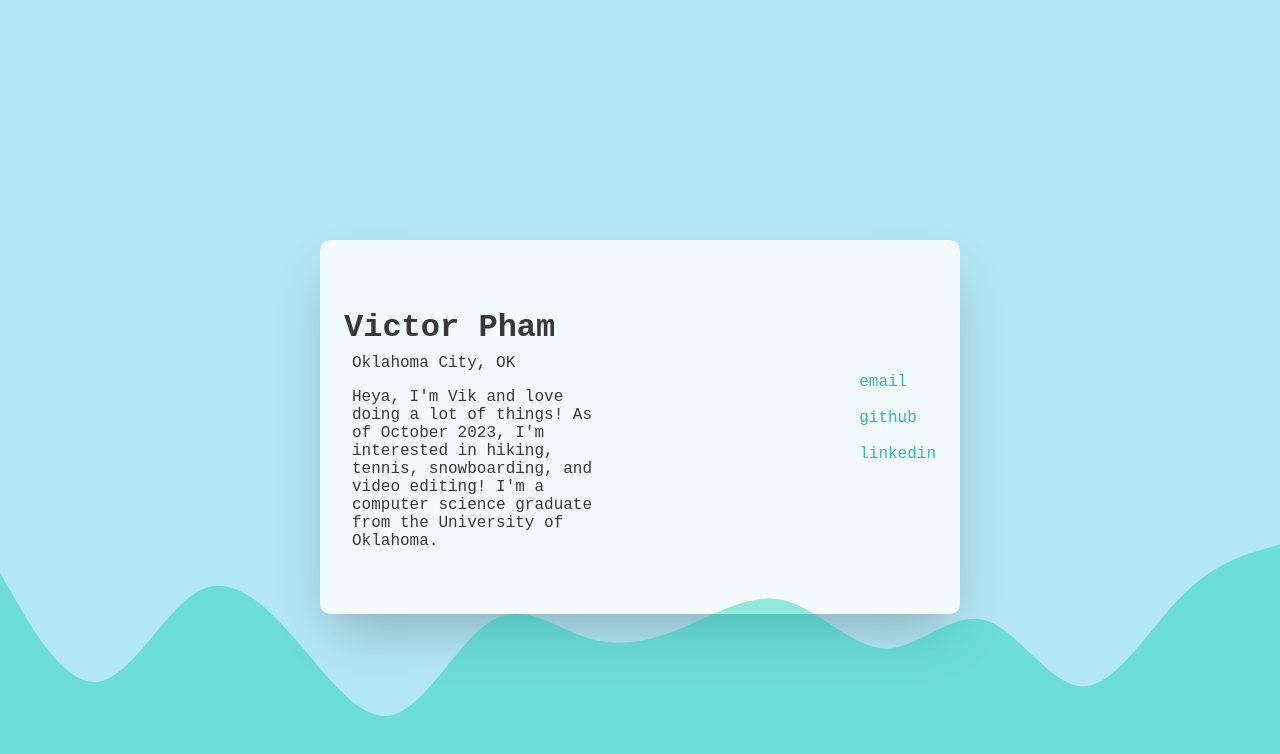
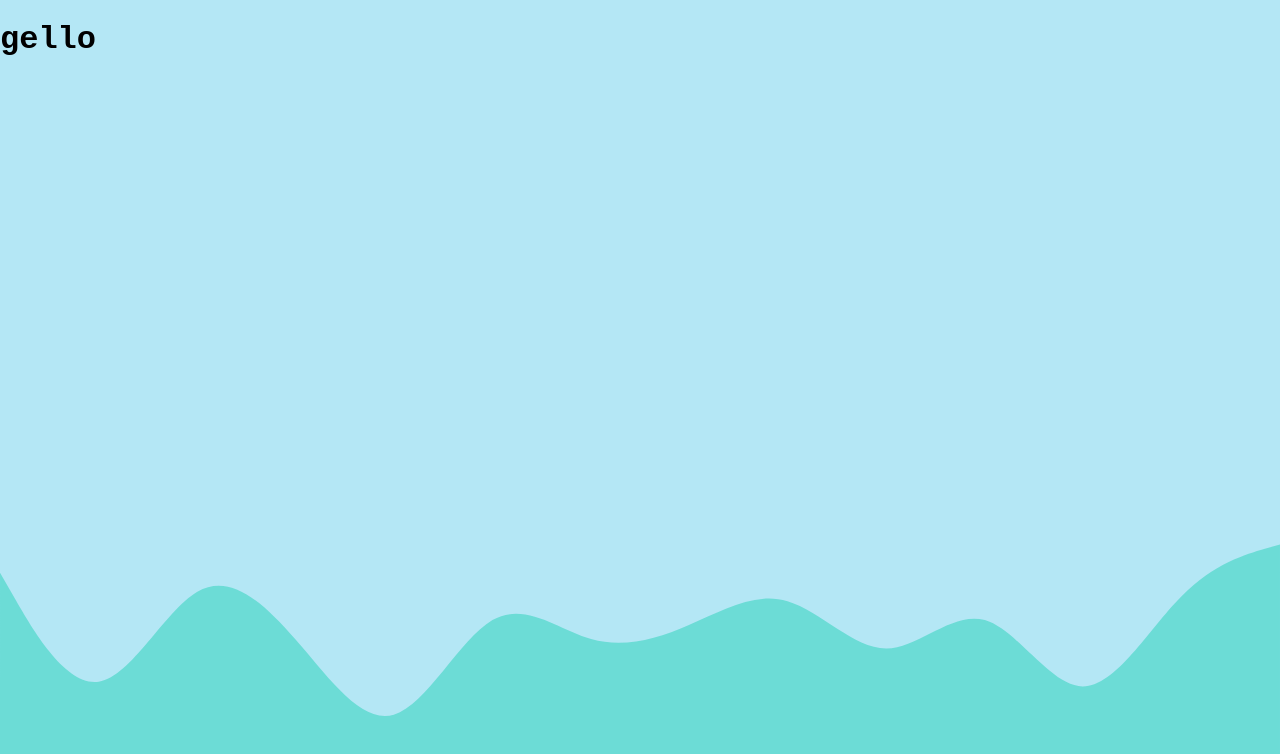
Before and after one commit to victorphams/viksite, a React (Create React App) app in the folder viksite-app/: page / in a window 1280 px wide. Shown: the top 754 px of the page. Built offline with nearby package versions, Linux system fonts and the light colour scheme.

Commit message:
Added Routes

```diff
--- a/viksite-app/src/App.css
+++ b/viksite-app/src/App.css
@@ -50,7 +50,7 @@ div {
 }
 
 .midsection {
-  padding-left: 15rem;
+  padding-left: 35rem;
 
 }
 
--- a/viksite-app/src/App.js
+++ b/viksite-app/src/App.js
@@ -2,19 +2,43 @@
 import waves from './waves.svg';
 import './App.css';
 import './index.css'
-import { BrowserRouter as Router, Switch, Route, Link } from "react-router-dom";
-
+import Navbar from './Navbar'
+// import About from './about'
+import Newsletter from './newsletter'
+import { BrowserRouter, Routes, Route } from "react-router-dom";
+import ReactDOM from 'react-dom/client'
 
 
 
 function App() {
+ return (
+  <BrowserRouter>
+    <Routes>
+      <Route path="/" element={<Home />}/>
+      <Route path="/about" element={<About />}/>
+   </Routes>
+</BrowserRouter>
+ )
+}
+
+function Home () {
   return (
     <body>
+      <h1>gello</h1>
+      <img src={waves} className="waves"/>
+    </body>
+
+  )
+}
+
+function About() {
+  return (
+      <body>
       <div class="main">
         <div class="info">
           <h1 class="title">Victor Pham</h1>
           <p class="subtitle">Oklahoma City, OK</p>
-          <p class="subtitle">Heya, I'm Vik and love doing a lot of things! As of October 2023, I'm interested in hiking, tennis, snowboarding, and video editing! I'm a computer science graduate from the University of Oklahoma. </p>
+          <p class="subtitle">Heya, I'm Vik and love doing a lot of things! I'm a computer science graduate from the University of Oklahoma. </p>
         </div>
 
         <div class="midsection"></div>
@@ -35,7 +59,12 @@ function App() {
       <img src={waves} className="waves"/>
     </body>
 
-  );
+);
 }
 
+ReactDOM.createRoot(document.getElementById('root')).render(<App />
+
+
+)
+
 export default App;
--- a/viksite-app/src/pages/about.js
+++ b/viksite-app/src/about.js
@@ -1,7 +1,8 @@
 import React from "react";
+import './App.css';
+import waves from './waves.svg';
 
-
-const About = () => {
+function About() {
     return (
         <body>
         <div class="main">
--- a/viksite-app/src/pages/newsletter.js
+++ b/viksite-app/src/newsletter.js
@@ -1,4 +1,6 @@
 import React from "react";
+import './App.css';
+import waves from './waves.svg';
 
 
 const Newsletter = () => {
```
Also changed, not shown: viksite-app/src/Navbar.js (added).
